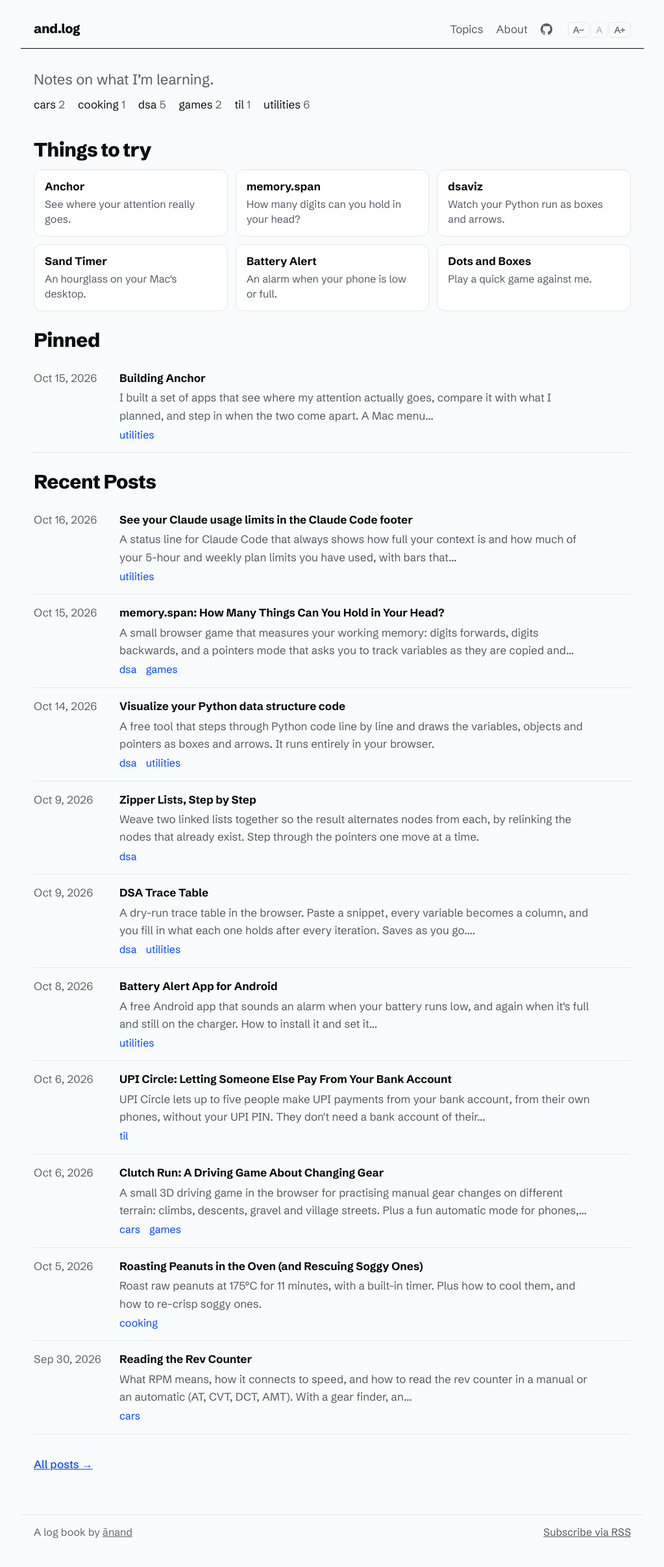
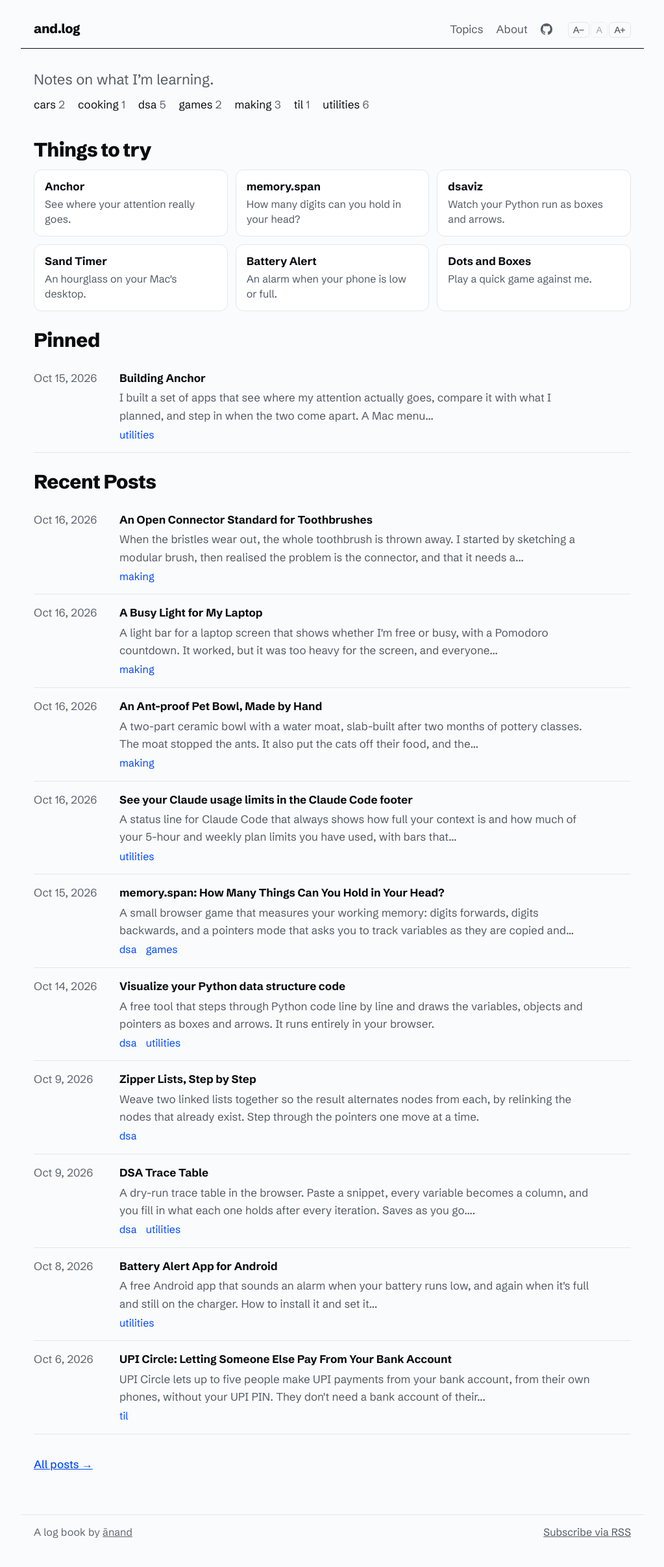
Before and after one commit to and/and.github.io, a Jekyll site: the page built from index.md, in a window 1280 px wide. Shown: the whole page at 65% size, without its empty margins (128-1151 px from the left). Built offline with Jekyll 4.4.1, drawn with Linux system fonts in a browser that asks for light colours.

Commit message:
Add three making posts: ant-proof pet bowl, Pomodoro availability light, open toothbrush connector standard
Co-Authored-By: Claude Sonnet 5.5 <noreply@anthropic.com>
Claude-Session: https://claude.ai/code/session_01MuwebNEXBFxCrvNjpbsvNM

```diff
--- a/_layouts/default.html
+++ b/_layouts/default.html
@@ -83,6 +83,8 @@ header.site-header{padding:28px 0 0}
 .post-content a{color:var(--accent);text-decoration:underline;text-decoration-thickness:1px;text-underline-offset:3px}
 .post-content a:hover{background:var(--mark)}
 .post-content img{max-width:100%;height:auto}
+.post-content figure{margin:0 auto 24px}
+.post-content figcaption{margin-top:8px;font-size:.9375rem;color:var(--muted)}
 .about-me{display:flex;align-items:center;gap:20px;margin-bottom:28px}
 .about-me img{display:block;border-radius:50%;border:1px solid var(--rule)}
 .about-me a:hover{background:none}
--- /dev/null
+++ b/_posts/2026-10-16-ant-proof-pet-bowl.md
@@ -0,0 +1,42 @@
+---
+layout: post
+title: "An Ant-proof Pet Bowl, Made by Hand"
+date: 2026-10-16 10:00:00 +0530
+categories: [making]
+permalink: /making/ant-proof-pet-bowl/
+excerpt: "A two-part ceramic bowl with a water moat, slab-built after two months of pottery classes. The moat stopped the ants. It also put the cats off their food, and the glaze wore out."
+---
+
+In Indian homes, ants routinely get into pet food bowls, and the food becomes inedible. I wanted a bowl the ants could not reach. This is what I made, and what the cats thought of it.
+
+## The idea
+
+A bowl with a water moat. The inner bowl holds the food. The outer ring holds water. Ants cannot cross the water, so the food stays clean.
+
+<figure>
+  <img src="{{ "/assets/images/making/pet-bowl/sketch.jpg" | relative_url }}" alt="Pencil sketches of round and oval bowls with a raised inner bowl surrounded by a ring">
+  <figcaption>The first sketches.</figcaption>
+</figure>
+
+## Learning to make it
+
+I had never worked with clay. I took pottery classes for two months, with a teacher, specifically to learn the skill this idea needed. The bowl is slab-built by hand, and I built it in a single attempt.
+
+<figure>
+  <img src="{{ "/assets/images/making/pet-bowl/finished.jpg" | relative_url }}" alt="The finished two-part ceramic bowl on a dark wooden table">
+  <figcaption>The finished bowl.</figcaption>
+</figure>
+
+## What I learned
+
+The moat worked. The ants could not cross it. But using it showed two design flaws.
+
+- **My cats were reluctant to eat with water so close to their food.** The next version needs a moat the pet barely notices and ants still cannot cross. A narrower channel might do it, or a different material at the boundary.
+- **The glaze began to wear off.** After a long time as an ordinary pet bowl, the ceramic glaze started to degrade. It needed a more thorough coat before firing.
+
+The bowl solved one problem and created two others.
+
+<figure>
+  <img src="{{ "/assets/images/making/pet-bowl/moat-with-food.jpg" | relative_url }}" alt="Close view of the bowl with food in the centre and water in the outer moat">
+  <figcaption>Water in the outer moat, food in the centre bowl.</figcaption>
+</figure>
--- /dev/null
+++ b/_posts/2026-10-16-open-toothbrush-connector-standard.md
@@ -0,0 +1,39 @@
+---
+layout: post
+title: "An Open Connector Standard for Toothbrushes"
+date: 2026-10-16 10:10:00 +0530
+categories: [making]
+permalink: /making/open-toothbrush-connector-standard/
+excerpt: "When the bristles wear out, the whole toothbrush is thrown away. I started by sketching a modular brush, then realised the problem is the connector, and that it needs a standard, not a product."
+---
+
+When the bristles on a toothbrush wear out, we usually throw away the whole toothbrush. Most of the material is still fine.
+
+This is a proposal, not a finished product. I started on it in 2022 and it is still open.
+
+## From a product to a standard
+
+My first thought was to design a modular toothbrush with replaceable parts. That would cut waste. After a while I realised a single product from one maker would have limited effect.
+
+Most efforts to make oral care more sustainable are about materials: bamboo handles, compostable bristles. The real problem is structural. Each brand uses its own connector, which locks you in and makes it impossible to swap parts between brands. That is a systems problem, not a materials problem.
+
+<figure>
+  <img src="{{ "/assets/images/making/toothbrush/sketch-2022.jpg" | relative_url }}" alt="Pencil sketch of a toothbrush with a swappable head and the question: why do we have to throw out this?">
+  <figcaption>The first sketch, 2022: "Why do we have to throw out this?"</figcaption>
+</figure>
+
+## The proposal
+
+An open connector standard that any manufacturer could adopt, royalty-free. It is modelled on the EU's USB-C mandate. If the EU can require every phone to share a common charger, the same reasoning applies to toothbrush connectors.
+
+<figure>
+  <img src="{{ "/assets/images/making/toothbrush/render-2025.jpg" | relative_url }}" alt="A render of a modular three-part toothbrush with interchangeable heads, necks and handles">
+  <figcaption>A 2025 render of a modular three-part system: brush head, neck and handle, all compatible through one connector.</figcaption>
+</figure>
+
+## What I've done so far
+
+- Sketched the idea in 2022.
+- Read ISO 20126:2022, the standard for manual toothbrushes, and confirmed that it does not cover a connector that works across brands.
+- Surveyed the patent landscape.
+- In May 2026, wrote to AENOR, Spain's national standards body, to ask whether anyone has ever proposed such a standard.
--- /dev/null
+++ b/_posts/2026-10-16-pomodoro-availability-light.md
@@ -0,0 +1,50 @@
+---
+layout: post
+title: "A Busy Light for My Laptop"
+date: 2026-10-16 10:05:00 +0530
+categories: [making]
+permalink: /making/pomodoro-availability-light/
+excerpt: "A light bar for a laptop screen that shows whether I'm free or busy, with a Pomodoro countdown. It worked, but it was too heavy for the screen, and everyone wanted to talk about the gadget instead."
+---
+
+Open offices make interruptions effortless. Most status indicators are invisible at the moment a conversation starts. I work with product, design and marketing teams, and I noticed that a Slack status was ignored the moment someone saw me at my desk.
+
+So I made a physical one.
+
+## What it does
+
+A light bar sits on top of a laptop screen and shows availability by colour. Green means available. Red means busy. A Pomodoro mode shows a red bar that shrinks as time passes, so a colleague can see how long until I'm free without asking.
+
+<figure>
+  <img src="{{ "/assets/images/making/pomodoro-light/in-use-green.jpg" | relative_url }}" alt="A laptop with a green light bar on top of the screen">
+  <figcaption>The device in use, in the green (available) state.</figcaption>
+</figure>
+
+## What I did, and what I didn't
+
+I noticed the problem from daily office life. I designed the interaction model, which has four states: off, available, busy and Pomodoro countdown. I also specified the form factor and how it attaches to the screen.
+
+A remote hardware collaborator wrote the Arduino code and did the 3D printing, and I worked with them remotely. The device runs on a LiPo battery and charges over USB-C.
+
+<figure>
+  <img src="{{ "/assets/images/making/pomodoro-light/sketch.jpg" | relative_url }}" alt="Handwritten notes titled Pomodoro Indicator, with the problem, the solution and sketches of a laptop in three states">
+  <figcaption>The original concept sketches, October 2024.</figcaption>
+</figure>
+
+<div style="display:flex;gap:12px;flex-wrap:wrap;align-items:flex-end">
+  <img src="{{ "/assets/images/making/pomodoro-light/busy.jpg" | relative_url }}" alt="The light bar glowing red on a laptop">
+  <img src="{{ "/assets/images/making/pomodoro-light/available.jpg" | relative_url }}" alt="The light bar glowing green on a laptop">
+  <img src="{{ "/assets/images/making/pomodoro-light/inside.jpg" | relative_url }}" alt="Inside the light bar: an Arduino Nano, an LED strip and a LiPo battery">
+</div>
+<p style="font-size:.9375rem;color:var(--muted)">Busy (countdown) state, available state, and the inside: an Arduino Nano, an LED strip and a LiPo battery.</p>
+
+## What I learned
+
+Two problems showed up in use.
+
+- **It was heavier than I intended**, and it could not stay on top of the laptop screen. I had to put it on the desk, where fewer people could see it.
+- **The countdown did not work as drawn.** I could not draw the countdown with 25 individual LEDs because of the thickness of the material. A pair of 7-segment displays would have worked better.
+
+The result I did not expect was that the device became a novelty. Colleagues were more curious about the gadget than about the signal it was sending. A "don't interrupt me" device turned into the biggest conversation starter in the office. I stopped bringing it to work.
+
+The next version needs to be lighter, or built into something people already wear, such as headphones.
```
Also changed, not shown: assets/images/making/pet-bowl/finished.jpg (added), assets/images/making/pet-bowl/moat-with-food.jpg (added), assets/images/making/pet-bowl/sketch.jpg (added), assets/images/making/pomodoro-light/available.jpg (added), assets/images/making/pomodoro-light/busy.jpg (added), assets/images/making/pomodoro-light/in-use-green.jpg (added), assets/images/making/pomodoro-light/inside.jpg (added), assets/images/making/pomodoro-light/sketch.jpg (added), assets/images/making/toothbrush/render-2025.jpg (added), assets/images/making/toothbrush/sketch-2022.jpg (added).
